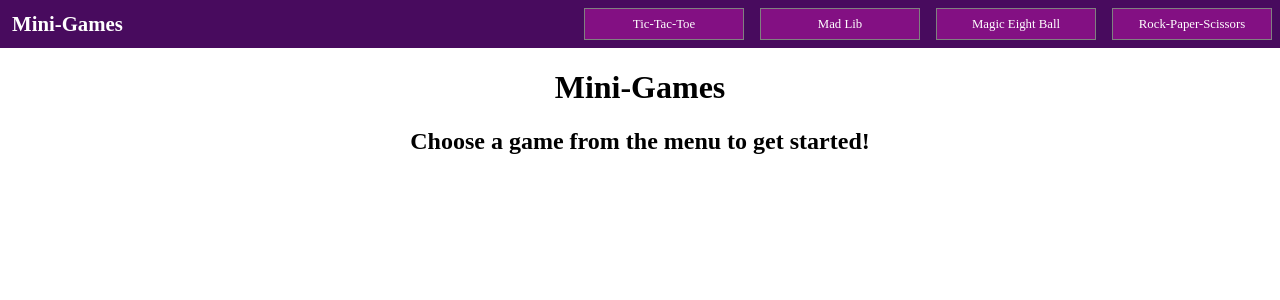
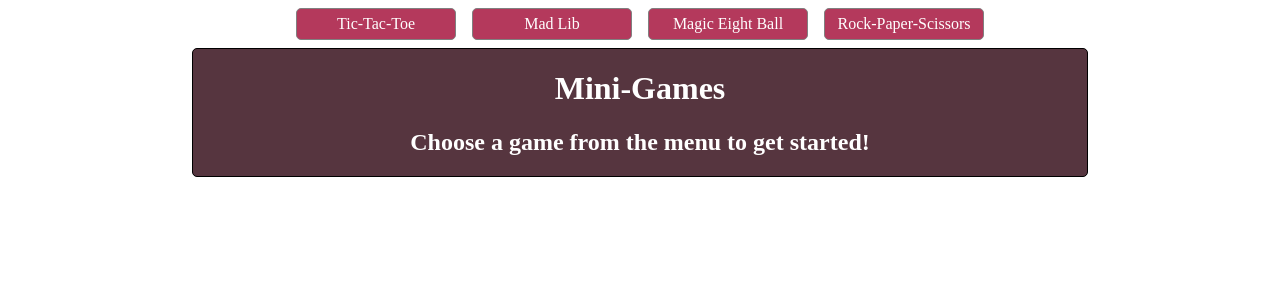
Before and after one commit to AnnieMcMahon/mini-games-v2, a Next.js app: page / in a window 1280 px wide. Shown: the top 300 px of the page. Built offline with nearby package versions, Linux system fonts and the light colour scheme.

Commit message:
changed Navbar and styling

```diff
--- a/app/Navbar.jsx
+++ b/app/Navbar.jsx
@@ -1,20 +1,21 @@
+'use client';
+import { usePathname } from "next/navigation";
+
 export default function Navbar() {
+  const pathname = usePathname()
   return (
     <nav className="nav">
-      <a href="/" className="site-title">
-        Mini-Games
-      </a>
       <ul>
-        <li>
+        <li className={`${pathname === '/tictactoe' ? 'active' : ''}`}>
           <a href="/tictactoe">Tic-Tac-Toe</a>
         </li>
-        <li>
+        <li className={`${pathname === '/madlib' ? 'active' : ''}`}>
           <a href="/madlib">Mad Lib</a>
         </li>
-        <li>
+        <li className={`${pathname === '/magicEightBall' ? 'active' : ''}`}>
           <a href="/magicEightBall">Magic Eight Ball</a>
         </li>
-        <li>
+        <li className={`${pathname === '/rockPaperScissors' ? 'active' : ''}`}>
           <a href="/rockPaperScissors">Rock-Paper-Scissors</a>
         </li>
       </ul>
--- a/app/page.jsx
+++ b/app/page.jsx
@@ -1,6 +1,6 @@
 export default function Home() {
   return (
-    <div>
+    <div id="home">
     <h1>Mini-Games</h1>
     <h2>Choose a game from the menu to get started!</h2>
     </div>
--- a/app/rockPaperScissors/rockpaper.css
+++ b/app/rockPaperScissors/rockpaper.css
@@ -121,6 +121,6 @@
 
 @media only screen and (max-width: 800px) {
   #rockpapergame img {
-    width: 100px;
+    width: 2rem;
   }
 }
--- a/app/styles.css
+++ b/app/styles.css
@@ -20,16 +20,11 @@ h2 {
 
 /* Navbar  */
 .nav {
-  background-color: #480b5e;
   color: white;
   display: flex;
   justify-content: space-between;
   padding: 0.5rem;
-}
-
-.site-title {
-  font-size: 1.3rem;
-  font-weight: bold;
+  justify-content: center;
 }
 
 .nav ul {
@@ -41,13 +36,15 @@ h2 {
 }
 
 .nav li {
-  font-size: 0.8rem;
-  background-color: rgb(131, 16, 131);
+  font-size: 1rem;
+  background-color: rgb(180, 57, 92);
   min-width: 10rem;
+  height: 2rem;
   flex: 1;
   text-align: center;
   margin: 0;
   border: 1px solid gray;
+  border-radius: 5px;
 }
 
 .nav a {
@@ -61,11 +58,20 @@ h2 {
 }
 
 .nav li.active {
-  background-color: #59296b;
+  background-color: rgb(119, 14, 44);
 }
 
 .nav li:hover {
-  background-color: #9145ad;
+  background-color: rgb(181, 91, 117);
+}
+
+#home {
+  width: 70%;
+  border: 1px solid black;
+  border-radius: 5px;
+  background-color:rgb(86, 53, 63);
+  margin: auto;
+  color: white;
 }
 
 @media only screen and (max-width: 768px) {
@@ -83,10 +89,10 @@ h2 {
 
   .nav a {
     padding: .1rem;
-    font-size: 0.5rem;
+    font-size: 0.8rem;
   }
 
-  .site-title {
-    font-size: 0.5rem;
+  #home {
+    width: 100%;
   }
 }
```
